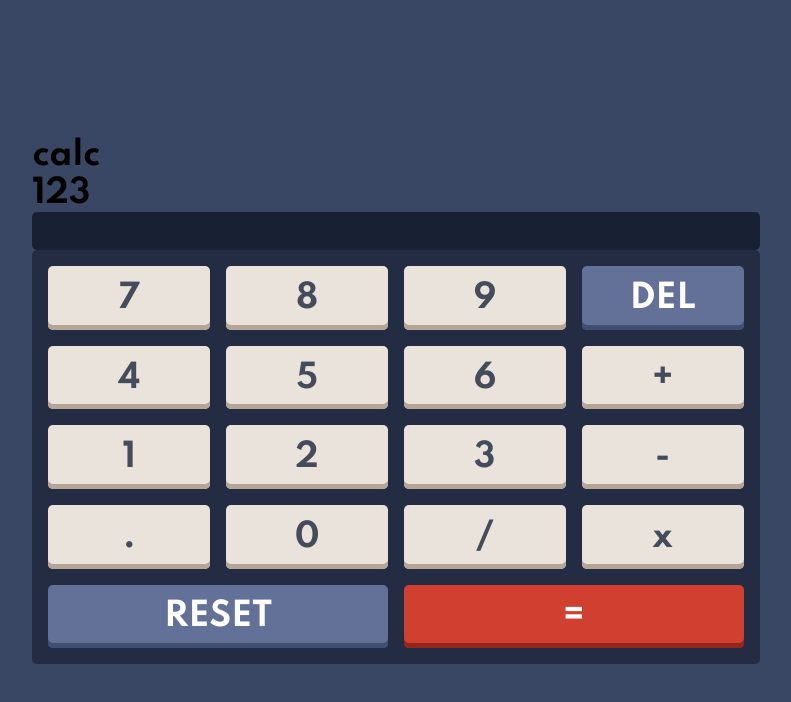
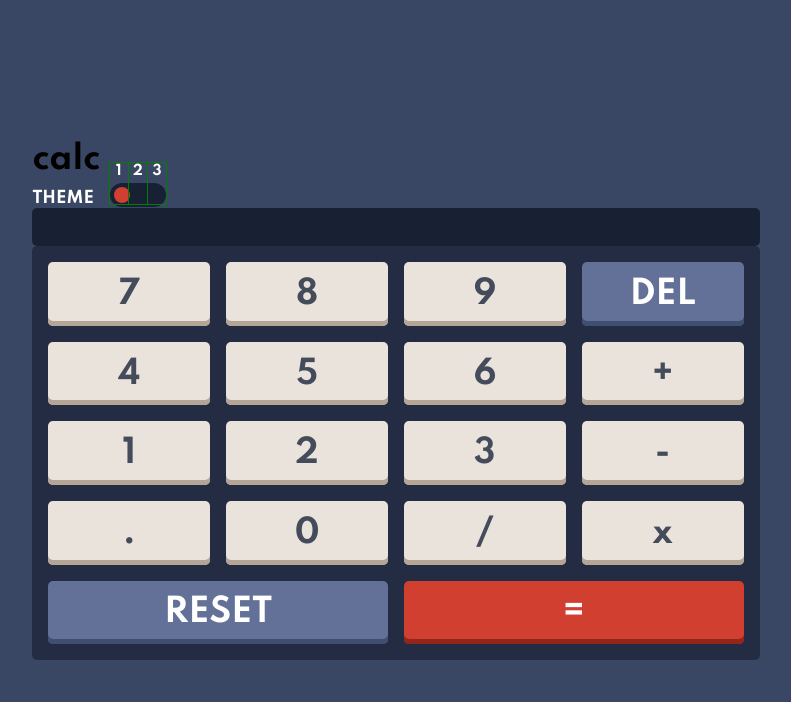
Before and after one commit to paiput/calculator-app, a React (Create React App) app: page / in a window 1280 px wide. Shown: the top 702 px of the page, without its empty margins (244-1035 px from the left). Built offline with nearby package versions, Linux system fonts and the light colour scheme.

Commit message:
Add styles to ThemeSwitch component

```diff
--- a/src/components/ThemeSwitch/index.js
+++ b/src/components/ThemeSwitch/index.js
@@ -1,6 +1,6 @@
 import React from "react";
 import PropTypes from "prop-types";
-import "./themeSwitch.module.css";
+import styles from "./themeSwitch.module.css";
 
 function ThemeSwitch({ setTheme }) {
   const handleCheck = event => {
@@ -9,32 +9,35 @@ function ThemeSwitch({ setTheme }) {
   };
 
   return (
-    <div>
+    <div className={styles.themeSwitchContainer}>
+      <h3 className={styles.title}>theme</h3>
+      <div className={styles.switchContainer}>
         <input
-        id="theme-1"
+          id={styles.theme1}
           name="theme-switch"
           type="radio"
           value="theme-1"
           onClick={handleCheck}
         />
-      <label htmlFor="theme-1">1</label>
+        <label htmlFor={styles.theme1}>1</label>
         <input
-        id="theme-2"
+          id={styles.theme2}
           name="theme-switch"
           type="radio"
           value="theme-2"
           onClick={handleCheck}
         />
-      <label htmlFor="theme-2">2</label>
+        <label htmlFor={styles.theme2}>2</label>
         <input
-        id="theme-3"
+          id={styles.theme3}
           name="theme-switch"
           type="radio"
           value="theme-3"
           onClick={handleCheck}
         />
-      <label htmlFor="theme-3">3</label>
-      <span></span>
+        <label htmlFor={styles.theme3}>3</label>
+        <span className={styles.slider}></span>
+      </div>
     </div>
   );
 }
--- a/src/components/ThemeSwitch/themeSwitch.module.css
+++ b/src/components/ThemeSwitch/themeSwitch.module.css
@@ -1,3 +1,70 @@
 :local input {
   display: none;
 }
+
+:local label {
+  color: var(--clr-text);
+  cursor: pointer;
+  font-size: .85rem;
+  height: 110%;
+  outline: 1px solid green;
+  position: absolute;
+  text-align: center;
+  top: -40%;
+  width: 1.1rem;
+  z-index: 100;
+}
+
+:local label:nth-child(4) { margin-left: 1.2rem; }
+:local label:nth-child(6) { margin-left: 2.4rem; }
+
+.themeSwitchContainer {
+  align-items: flex-end;
+  display: flex;
+  gap: 1rem;
+}
+
+.title {
+  color: var(--clr-text);
+  font-size: 1rem;
+  text-transform: uppercase;
+}
+
+.switchContainer {
+  margin-bottom: -.5rem;
+  position: relative;
+}
+
+.slider {
+  background-color: var(--bg-screen);
+  border-radius: 25px;
+  display: inline-block;
+  height: 1.5rem;
+  position: relative;
+  width: 3.5rem;
+}
+
+.slider::before {
+  background-color: var(--bg-special-key);
+  border-radius: 50%;
+  content: "";
+  height: 1rem;
+  margin-inline: .25rem;
+  position: absolute;
+  top: 50%;
+  transform: translate(0, -50%);
+  transition: all ease .3s;
+  width: 1rem;
+}
+
+#theme1:checked ~ .slider::before {
+  transform: translate(0, -50%);
+}
+
+#theme2:checked ~ .slider::before {
+  transform: translate(1rem, -50%);
+}
+
+#theme3:checked ~ .slider::before {
+  transform: translate(2rem, -50%);
+}
```
Lines whose indentation alone changed are shown as unchanged.
